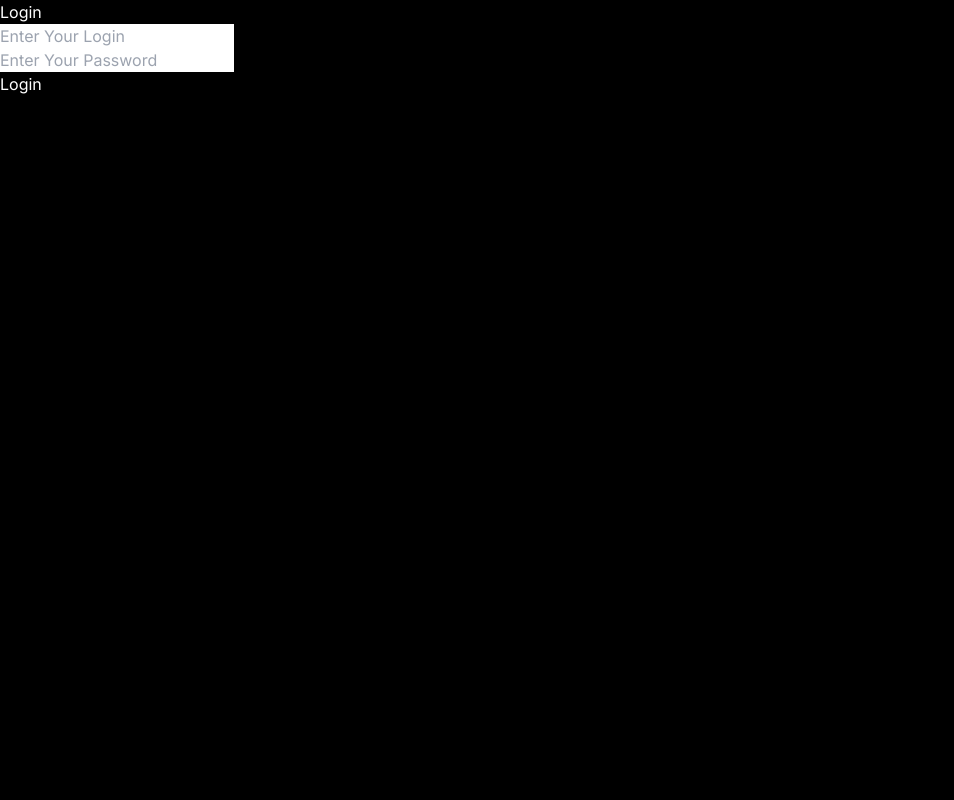
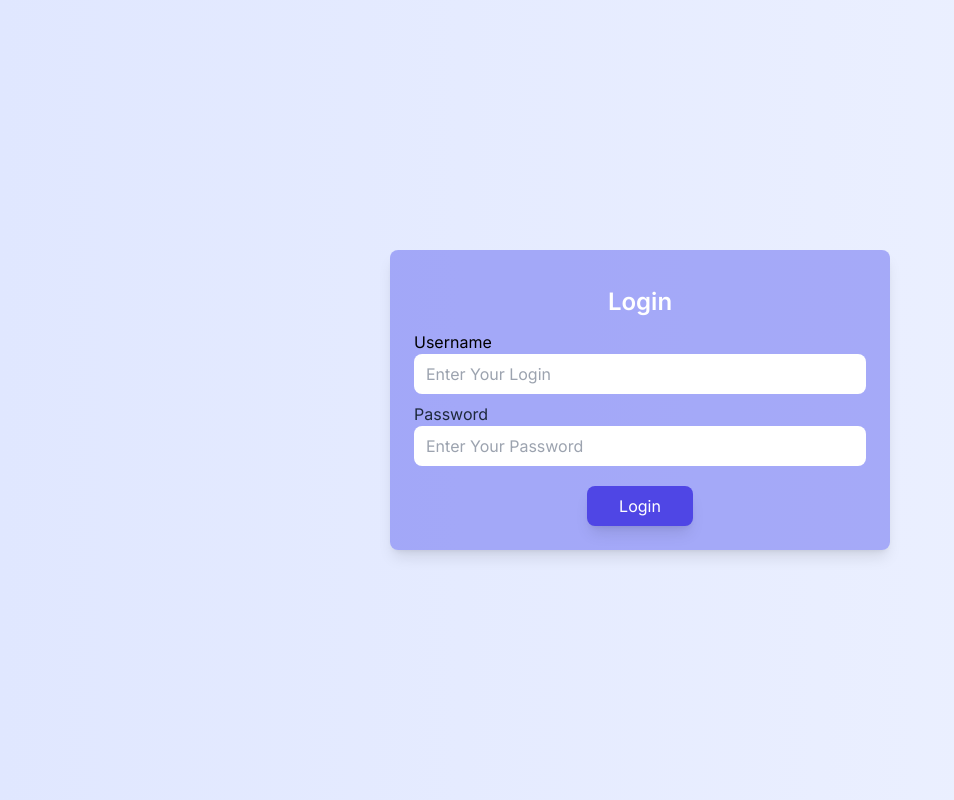
Before and after one commit to irunwazed/nextjs.belajar-dasar, a Next.js app: page /login in a window 1280 px wide. Shown: the whole page, without its empty margins (0-954 px from the left). Built offline with nearby package versions, Linux system fonts and the light colour scheme.

Commit message:
add login

```diff
--- a/app/globals.css
+++ b/app/globals.css
@@ -20,3 +20,16 @@ body {
   color: rgb(var(--background-foreground));
   background: rgb(var(--background));
 }
+
+
+input[id='username'],  input[id='password']{
+  @apply px-3 py-2 rounded-lg outline-none text-slate-500;
+}
+
+button[id='btn-login'] {
+  @apply px-8 py-2 bg-indigo-600 text-white rounded-lg shadow-lg mt-5 hover:bg-opacity-80;
+}
+
+label {
+  @apply text-slate-800;
+}
--- a/app/login/page.tsx
+++ b/app/login/page.tsx
@@ -3,7 +3,9 @@ import LoginForm from "../ui/molecules/login-form"
 const Login = () => {
     return(
         <>
-            <LoginForm />
+           <div className="flex justify-center items-center h-screen bg-gradient-to-r from-indigo-100 to-indigo-50">
+           <LoginForm />
+           </div>
         </>
     )
 }
--- a/app/ui/atoms/button-login/index.tsx
+++ b/app/ui/atoms/button-login/index.tsx
@@ -1,11 +1,11 @@
 import { Labels } from "../../../../configs";
 
-const BtnLogin = () => {
+const BtnLogin = ({onClick, id}:any) => {
     const input = {
         placeholder: Labels.SUMBIT
     }
     return (
-        <button type="submit" >{input.placeholder}</button>
+        <button id={id} onClick={onClick} type="submit" >{input.placeholder}</button>
     )
 }
 
--- a/app/ui/atoms/text-password/index.tsx
+++ b/app/ui/atoms/text-password/index.tsx
@@ -1,11 +1,11 @@
 import { Placeholders } from "../../../../configs";
 
-const PasswordInput = () => {
+const PasswordInput = ({ onLoginEnter, onChange, id }: any) => {
     const input = {
         placeholder: Placeholders.TEXT_PASSWORD
     }
     return (
-        <input type="text" placeholder={input.placeholder}/>
+        <input id={id} type="text" placeholder={input.placeholder}/>
     )
 }
 
--- a/app/ui/molecules/login-form/index.tsx
+++ b/app/ui/molecules/login-form/index.tsx
@@ -1,26 +1,47 @@
-import { ChangeEvent } from "react"
-import BtnLogin from "../../atoms/button-login"
-import TextInput from "../../atoms/text-input"
-import PasswordInput from "../../atoms/text-password"
+'use client'
+import { ChangeEvent, HtmlHTMLAttributes, useState } from "react";
+import BtnLogin from "../../atoms/button-login";
+import TextInput from "../../atoms/text-input";
+import PasswordInput from "../../atoms/text-password";
 
 const LoginForm = () => {
+  const [form, setForm] = useState({
+    username: '',
+    password:''
+  })
 
-    return(
-        <>
-            <div>
-                <h3>Login</h3>
-                <div>
-                    <label htmlFor="username"></label>
-                    <TextInput />
-                </div>
-                <div>
-                    <label htmlFor="password"></label>
-                    <PasswordInput />
-                </div>
-                <BtnLogin />
-            </div>
-        </>
-    )
-}
+  const handleChange = (e:React.ChangeEvent<HTMLInputElement>) => {
+    setForm({
+      ...form, [e.target.id]: e.target.value
+    })
+  }
+
+  // const onLoginEnter = (val:string) => {
+  //   setForm({
+  //     ...form, username: val
+  //   })
+  // }
+
+  return (
+    <>
+      <div className="bg-indigo-500/50 p-6 rounded-lg shadow-lg text-center w-[500px]">
+        <h3 className="font-semibold text-2xl my-3">Login</h3>
+        <div className="flex flex-col text-left mt-2">
+          <label className="font-xl text-black" htmlFor="username">
+            Username
+          </label>
+          <TextInput id="username" onLoginEnter={handleChange} value={form.username} />
+        </div>
+        <div className="flex flex-col text-left mt-2">
+          <label htmlFor="password">Password</label>
+          <PasswordInput id="password" onLoginEnter={handleChange} value={form.password} />
+        </div>
+        <div className="">
+          <BtnLogin id="btn-login" onClick={()=>{}} />
+        </div>
+      </div>
+    </>
+  );
+};
 
 export default LoginForm;
--- a/configs/utils.tsx
+++ b/configs/utils.tsx
@@ -1,6 +1,6 @@
 const isLetter = (str: string) => {
   if (str.length === 0) return true;
-  return /[A-Z-z0-9 ]/.test(str);
+  return /[A-Za-z0-9 ]/.test(str);
 };
 
 export { isLetter };
```
Also changed, not shown: 1 other file (tests, documents, lock files or other folders).
